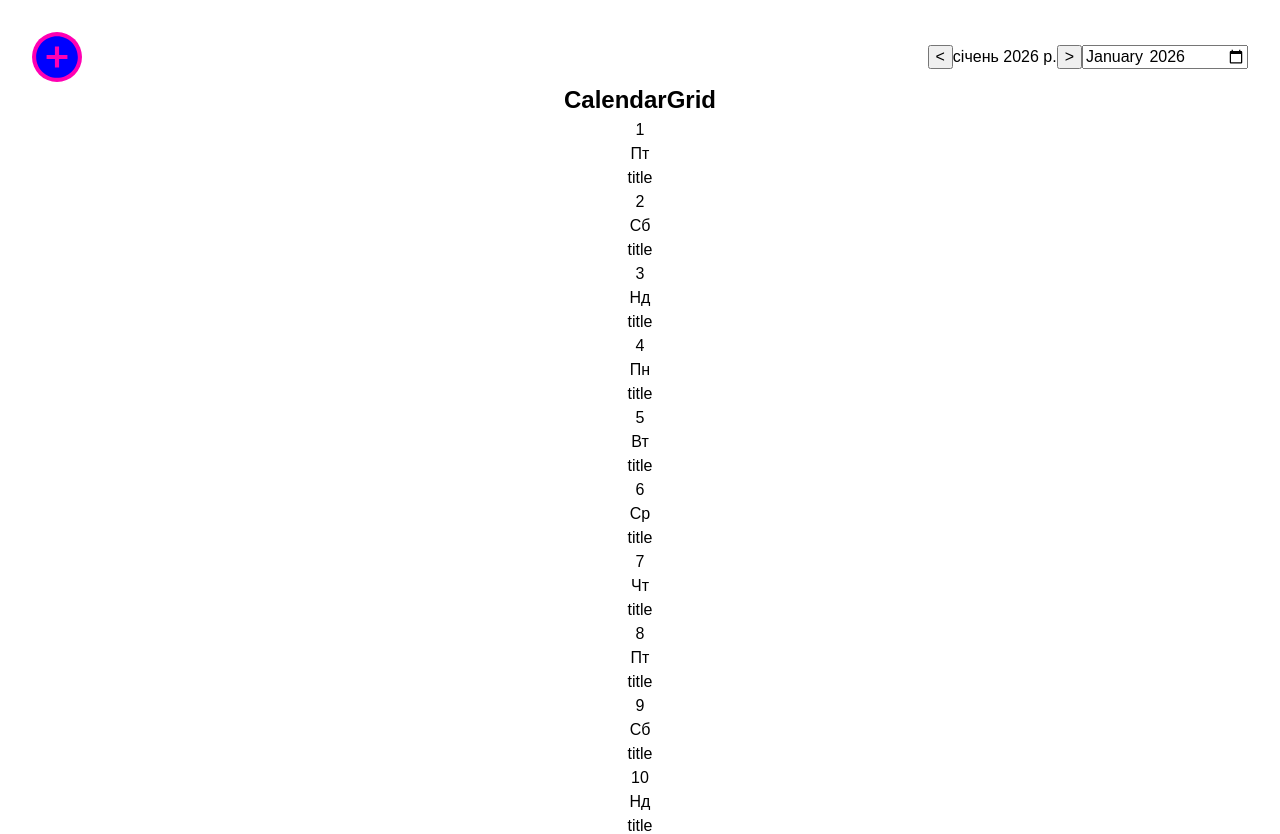
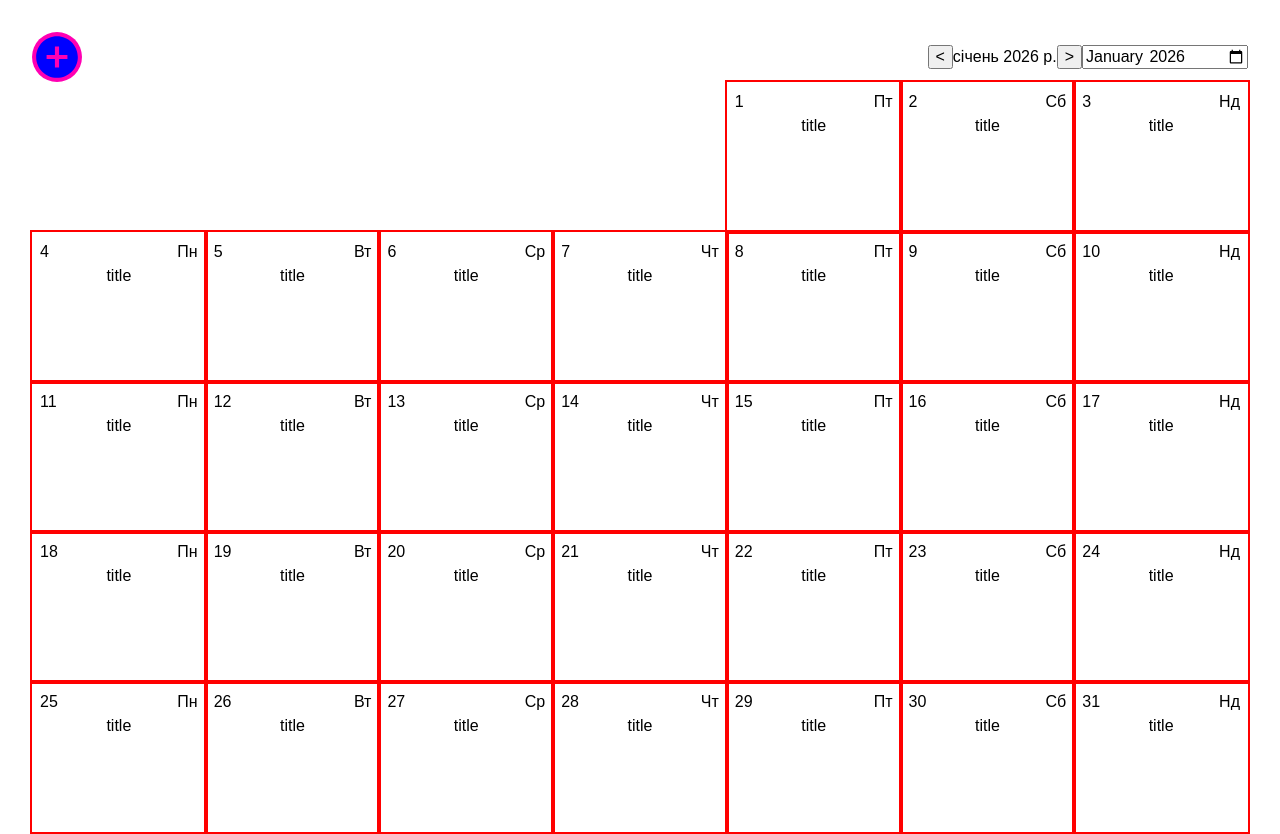
Before and after one commit to yurikorock/CalendarEvents, a React (Vite) app: page / in a window 1280 px wide. Shown: the top 834 px of the page. Built offline with nearby package versions, Linux system fonts and the light colour scheme.

Commit message:
add data from Formidea to localstorage

```diff
--- a/src/components/CalendarGrid/CalendarGrid.jsx
+++ b/src/components/CalendarGrid/CalendarGrid.jsx
@@ -1,3 +1,4 @@
+import css from "./CalendarGrid.module.css"
 import DayCell from "../DayCell/DayCell.jsx";
 
 export default function CalendarGrid({ currentDate }) {
@@ -9,8 +10,8 @@ export default function CalendarGrid({ currentDate }) {
   const firstDayOfMonth = new Date(year, month, 1).getDay();
 
   return (
-    <div>
-      <h2>CalendarGrid</h2>
+    <div className={css.container_grid}>
+
 
       {/* Пусті клітинки перед першим днем */}
       {Array.from({ length: firstDayOfMonth }).map((_, i) => (
--- a/src/components/CalendarGrid/CalendarGrid.module.css
+++ b/src/components/CalendarGrid/CalendarGrid.module.css
@@ -0,0 +1,6 @@
+.container_grid {
+    display: grid;
+    grid-template-columns: repeat(7, 1fr);
+    grid-template-rows: repeat(6, 150px);
+
+}
--- a/src/components/DayCell/DayCell.jsx
+++ b/src/components/DayCell/DayCell.jsx
@@ -1,10 +1,13 @@
+import css from "./DayCell.module.css";
+
 export default function DayCell({ day, dayOfWeek }) {
   const weekDays = ["Пн", "Вт", "Ср", "Чт", "Пт", "Сб", "Нд"];
   return (
-    <div>
-
-      <p>{day}</p>
-      <p>{weekDays[dayOfWeek]}</p>
+    <div className={css.container_daycell}>
+      <div className={css.date}>
+        <p>{day}</p>
+        <p>{weekDays[dayOfWeek]}</p>
+      </div>
       <p>title</p>
     </div>
   );
--- a/src/components/DayCell/DayCell.module.css
+++ b/src/components/DayCell/DayCell.module.css
@@ -0,0 +1,17 @@
+.container_daycell {
+    display: flex;
+    flex-direction: column;
+    align-items: center;
+    outline: 2px solid red;
+    padding: 8px;
+
+}
+
+.date {
+    display: flex;
+    flex-direction: row;
+    align-items: center;
+    justify-content: space-between;
+    width: 100%;
+
+}
--- a/src/components/FormIdea/FormIdea.jsx
+++ b/src/components/FormIdea/FormIdea.jsx
@@ -24,7 +24,13 @@ export default function FormIdea({ setIsOpen }) {
   const handleSubmit = (e) => {
     e.preventDefault();
 
-    console.log(title, descr, datetime);
+    const newTask = {
+      title: title,
+      description: descr.trim(),
+      date: datetime.split("T")[0],
+    };
+
+    localStorage.setItem("newTask", JSON.stringify(newTask));
 
     setTitle("");
     setDatetime("");
@@ -36,7 +42,7 @@ export default function FormIdea({ setIsOpen }) {
     <div className={css.overlay} onClick={() => setIsOpen(false)}>
       <div className={css.form_container} onClick={(e) => e.stopPropagation()}>
         <form onSubmit={handleSubmit}>
-          <div className={css.form_name} >
+          <div className={css.form_name}>
             <h2>Add new idea item</h2>
             <button type="button" onClick={() => setIsOpen(false)}>
               x
```
